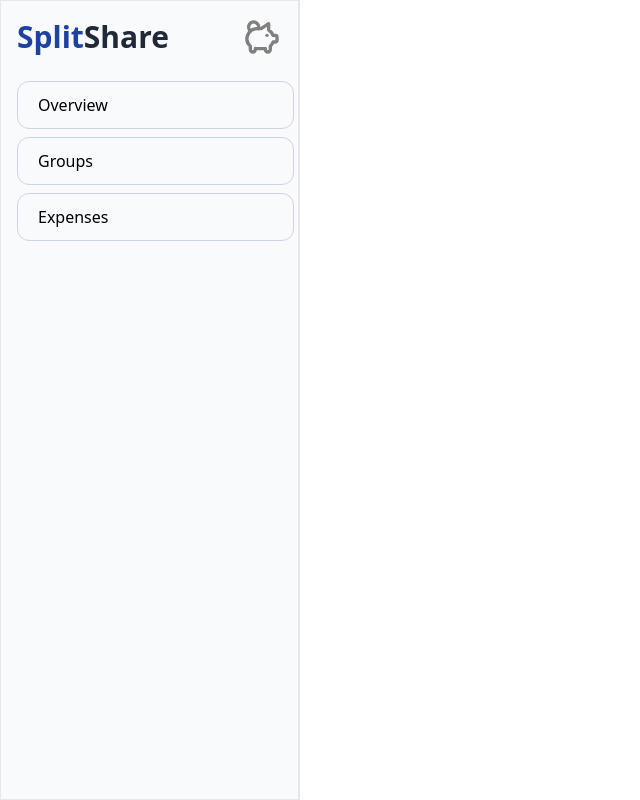
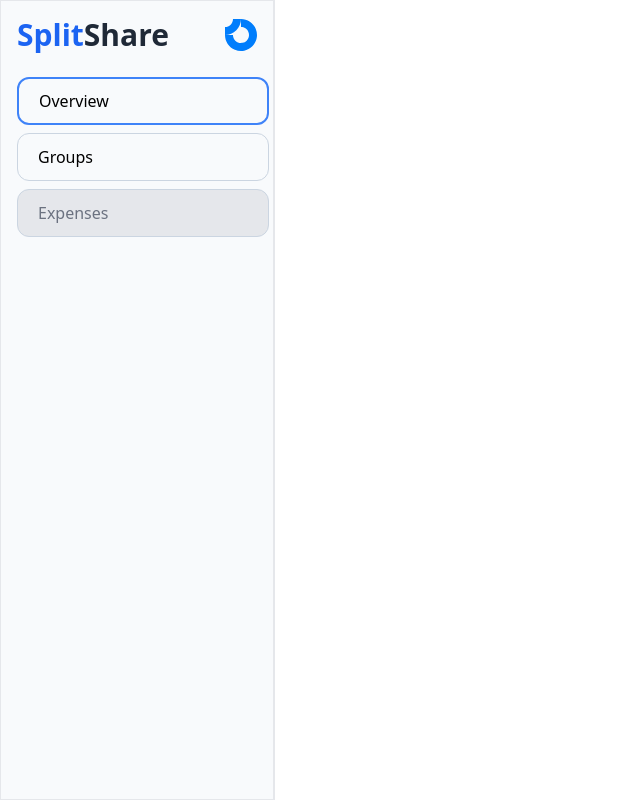
Before and after one commit to karols97/split-share, a React (Vite) app: page /groups in a window 1280 px wide. Shown: the whole page, without its empty margins (0-640 px from the left). Built offline with nearby package versions, Linux system fonts and the light colour scheme.

Commit message:
perf: add logo to sidebar and start page

```diff
--- a/src/components/Sidebar.tsx
+++ /dev/null
@@ -1,39 +0,0 @@
-// import { PiChalkboardSimple } from "react-icons/pi";
-import { useNavigate } from "react-router-dom";
-import { TbPigMoney } from "react-icons/tb";
-// import { useParams } from "react-router-dom";
-
-export const Sidebar = () => {
-  const navigate = useNavigate();
-  // const a = useParams();
-
-  return (
-    <div className="w-[300px] h-full border border-r-2 bg-slate-50">
-      <div className="flex flex-row items-center justify-between h-30 p-4">
-        <div className="flex flex-row items-center">
-          <h1 className="font-semibold text-3xl text-blue-800">Split</h1>
-          <h1 className="font-semibold text-3xl text-gray-800">Share</h1>
-        </div>
-        <TbPigMoney size={40} color="gray" />
-      </div>
-      <div className="mt-2 pl-4 pr-1">
-        <div
-          className="w-full h-12 mt-2 border border-slate-300 rounded-xl hover:bg-blue-700 cursor-pointer"
-          onClick={() => navigate("/overview")}>
-          <h1 className="w-full h-full pl-5 content-center font-medium rounded-xl">Overview</h1>
-        </div>
-        <div
-          className="w-full h-12 mt-2 border border-slate-300 rounded-xl hover:bg-blue-700 cursor-pointer"
-          onClick={() => navigate("/groups")}>
-          <h1 className="w-full h-full pl-5 content-center font-medium rounded-xl">Groups</h1>
-        </div>
-        <div
-          className="w-full h-12 mt-2 border border-slate-300 rounded-xl hover:bg-blue-700 cursor-pointer"
-          onClick={() => navigate("/group-details")}>
-          <h1 className="w-full h-full pl-5 content-center font-medium rounded-xl">Expenses</h1>
-        </div>
-      </div>
-      <div></div>
-    </div>
-  );
-};
--- /dev/null
+++ b/src/components/SidebarMenu.tsx
@@ -0,0 +1,48 @@
+import { useNavigate } from "react-router-dom";
+import { useState } from "react";
+
+export const SidebarMenu = () => {
+  const navigate = useNavigate();
+  const [activeTab, setActiveTab] = useState("overview");
+
+  return (
+    <div className="w-[275px] h-full border border-r-2 bg-slate-50">
+      <div className="flex flex-row items-center justify-between h-30 p-4">
+        <div className="flex flex-row items-center">
+          <h1 className="font-semibold text-3xl text-blue-600">Split</h1>
+          <h1 className="font-semibold text-3xl text-gray-800">Share</h1>
+        </div>
+        <img src="src\img\logo.svg" className="w-8"></img>
+      </div>
+      <div className="mt-2 pl-4 pr-1">
+        <div
+          className={`w-full h-12 mt-2 border ${
+            activeTab === "overview" ? "border-blue-500 border-2" : "border-slate-300"
+          } rounded-xl hover:bg-blue-500 hover:bg-opacity-15 cursor-pointer`}
+          onClick={() => {
+            setActiveTab("overview");
+            navigate("/overview");
+          }}>
+          <h1 className="w-full h-full pl-5 content-center font-medium rounded-xl">Overview</h1>
+        </div>
+        <div
+          className={`w-full h-12 mt-2 border ${
+            activeTab === "groups" ? "border-blue-500 border-2" : "border-slate-300"
+          } rounded-xl hover:bg-blue-500 hover:bg-opacity-15 cursor-pointer`}
+          onClick={() => {
+            setActiveTab("groups");
+            navigate("/groups");
+          }}>
+          <h1 className="w-full h-full pl-5 content-center font-medium rounded-xl">Groups</h1>
+        </div>
+        <div
+          className={`w-full h-12 mt-2 border border-slate-300 bg-gray-200 rounded-xl cursor-not-allowed`}>
+          <h1 className="w-full h-full pl-5 content-center font-medium rounded-xl text-gray-500">
+            Expenses
+          </h1>
+        </div>
+      </div>
+      <div>{/* <SidebarMenu2 /> */}</div>
+    </div>
+  );
+};
--- a/src/pages/GroupDetails.tsx
+++ b/src/pages/GroupDetails.tsx
@@ -1,9 +1,9 @@
-import { Sidebar } from "../components/Sidebar";
+import { SidebarMenu } from "../components/SidebarMenu";
 
 export const GroupDetails = () => {
   return (
     <div className="h-screen">
-      <Sidebar />
+      <SidebarMenu />
     </div>
   );
 };
--- a/src/pages/Groups.tsx
+++ b/src/pages/Groups.tsx
@@ -1,9 +1,8 @@
-import { Sidebar } from "../components/Sidebar";
-
+import { SidebarMenu } from "../components/SidebarMenu";
 export const Groups = () => {
   return (
     <div className="h-screen">
-      <Sidebar />
+      <SidebarMenu />
     </div>
   );
 };
--- a/src/pages/Overview.tsx
+++ b/src/pages/Overview.tsx
@@ -1,9 +1,9 @@
-import { Sidebar } from "../components/Sidebar";
+import { SidebarMenu } from "../components/SidebarMenu";
 
 export const Overview = () => {
   return (
     <div className="h-screen">
-      <Sidebar />
+      <SidebarMenu />
     </div>
   );
 };
--- a/src/pages/StartPage.tsx
+++ b/src/pages/StartPage.tsx
@@ -8,8 +8,9 @@ export const StartPage = () => {
   return (
     <div className="w-screen h-screen flex flex-col bg-start-page bg-cover">
       <div className="p-24 flex flex-row">
-        <h1 className="font-semibold text-8xl text-blue-900">Split</h1>
-        <h1 className="font-semibold text-8xl text-gray-800">Share</h1>
+        <h1 className="font-semibold text-6xl text-blue-600">Split</h1>
+        <h1 className="font-semibold text-6xl text-gray-800">Share</h1>
+        <img src="src\img\logo.svg" className="w-16 ml-4"></img>
       </div>
       <div className="flex h-full w-full justify-center">
         <Button
```
Also changed, not shown: src/img/logo.svg (added).
